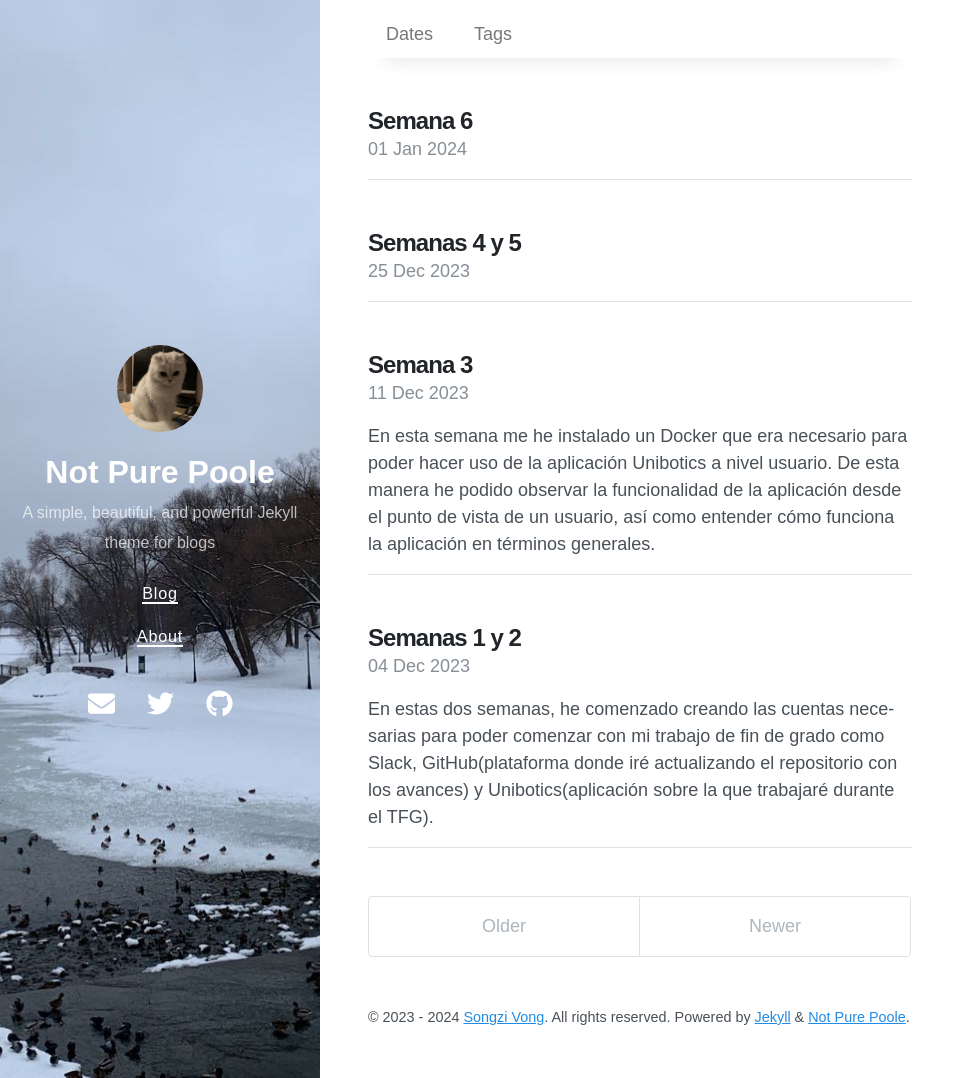
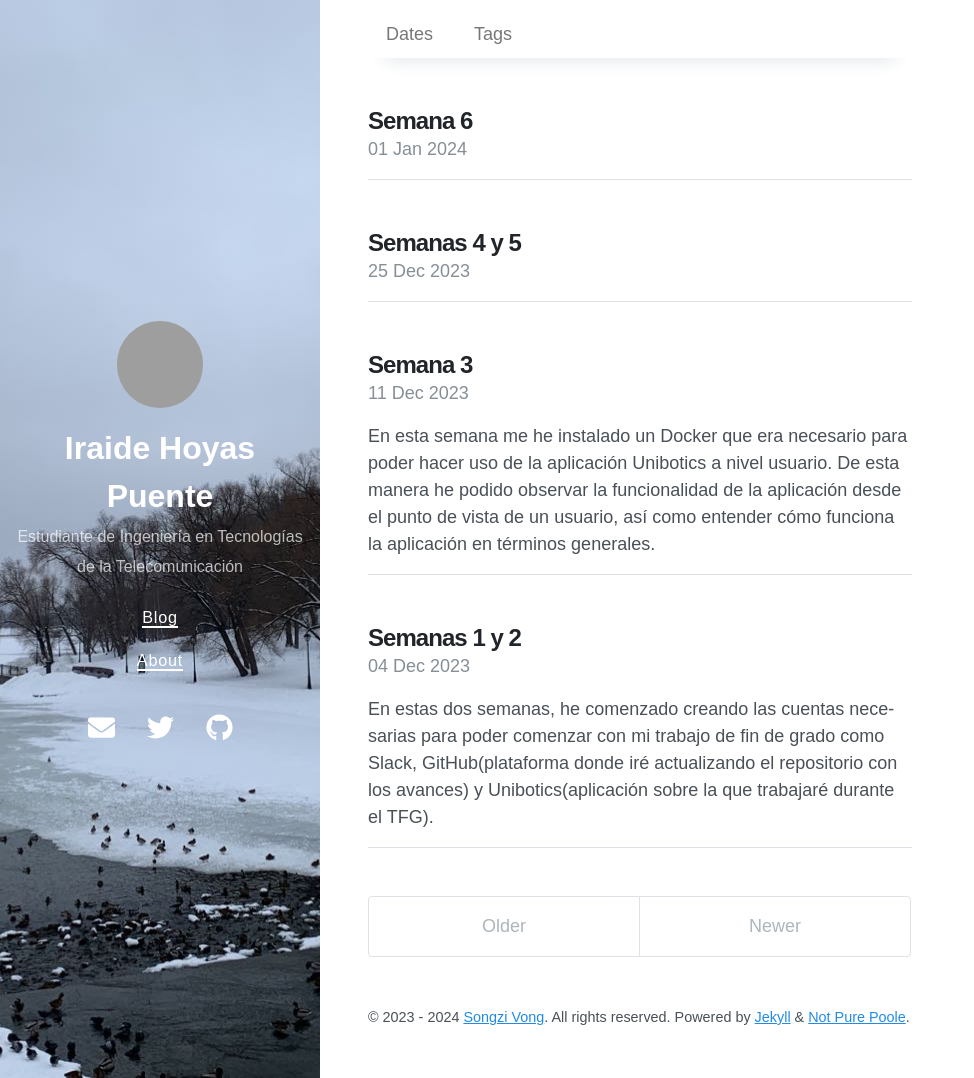
Before and after one commit to RoboticsLabURJC/2023-tfg-iraide-hoyas, a Jekyll site: the page built from docs/index.html, in a window 1280 px wide and 1078 px high. Shown: the whole window, without its empty margins (0-974 px from the left). Built offline with Jekyll 4.4.1, drawn with Linux system fonts in a browser that asks for light colours; nearby versions of some CDN libraries; the list of posts is cut into pages by our own code; grey boxes are pictures that could not be loaded.

Commit message:
Update _config.yml

```diff
--- a/docs/_config.yml
+++ b/docs/_config.yml
@@ -1,8 +1,8 @@
 # Setup
-title: Not Pure Poole
-description: A simple, beautiful, and powerful Jekyll theme for blogs
+title: Iraide Hoyas Puente
+description: Estudiante de Ingeniería en Tecnologías de la Telecomunicación
 url: https://vszhub.github.io
-avatar: /avatar.jpeg
+avatar: https://avatars.githubusercontent.com/u/152202161?v=4
 paginate: 5
 permalink: pretty
 cover_image: /bg.jpeg
```
